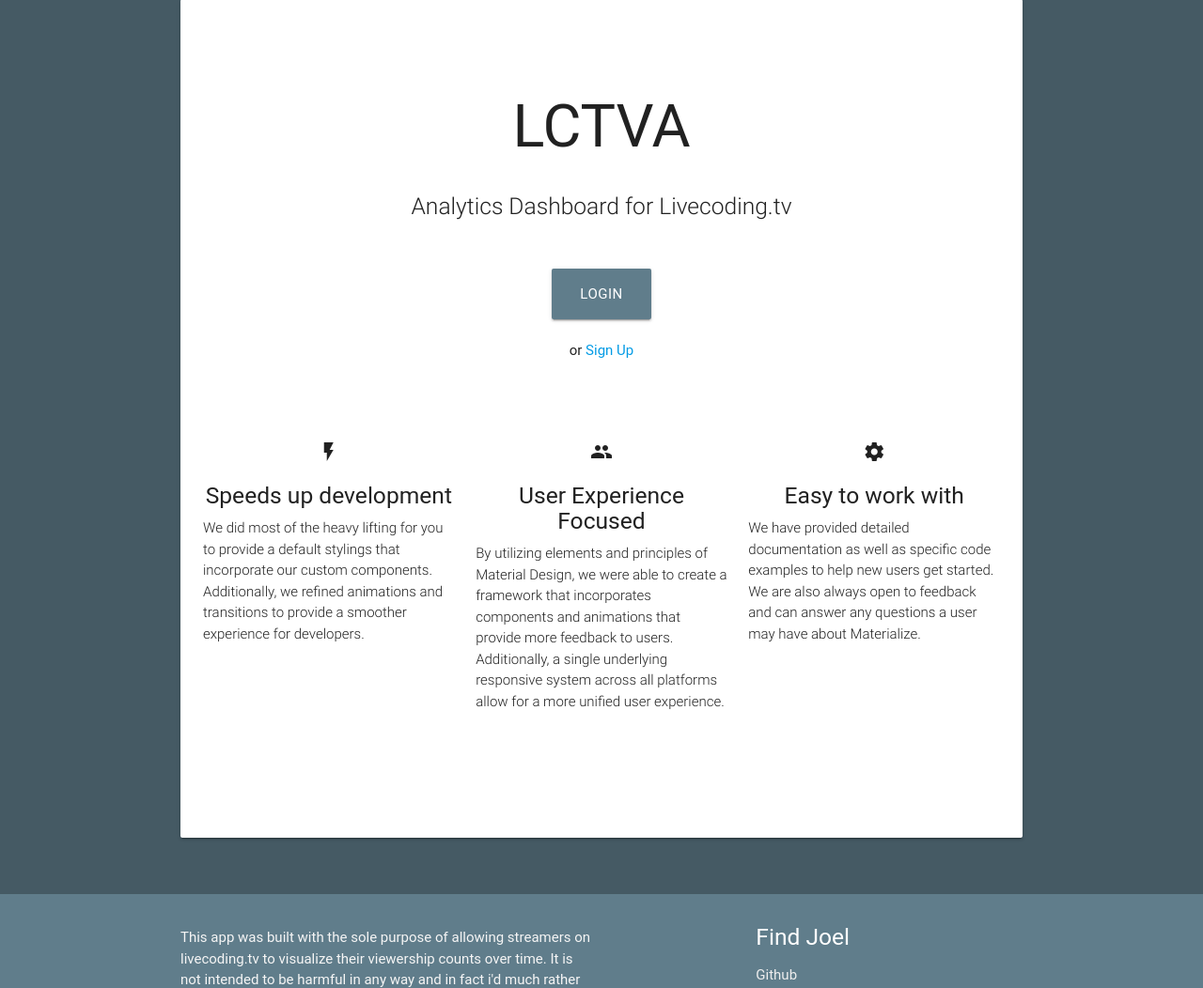
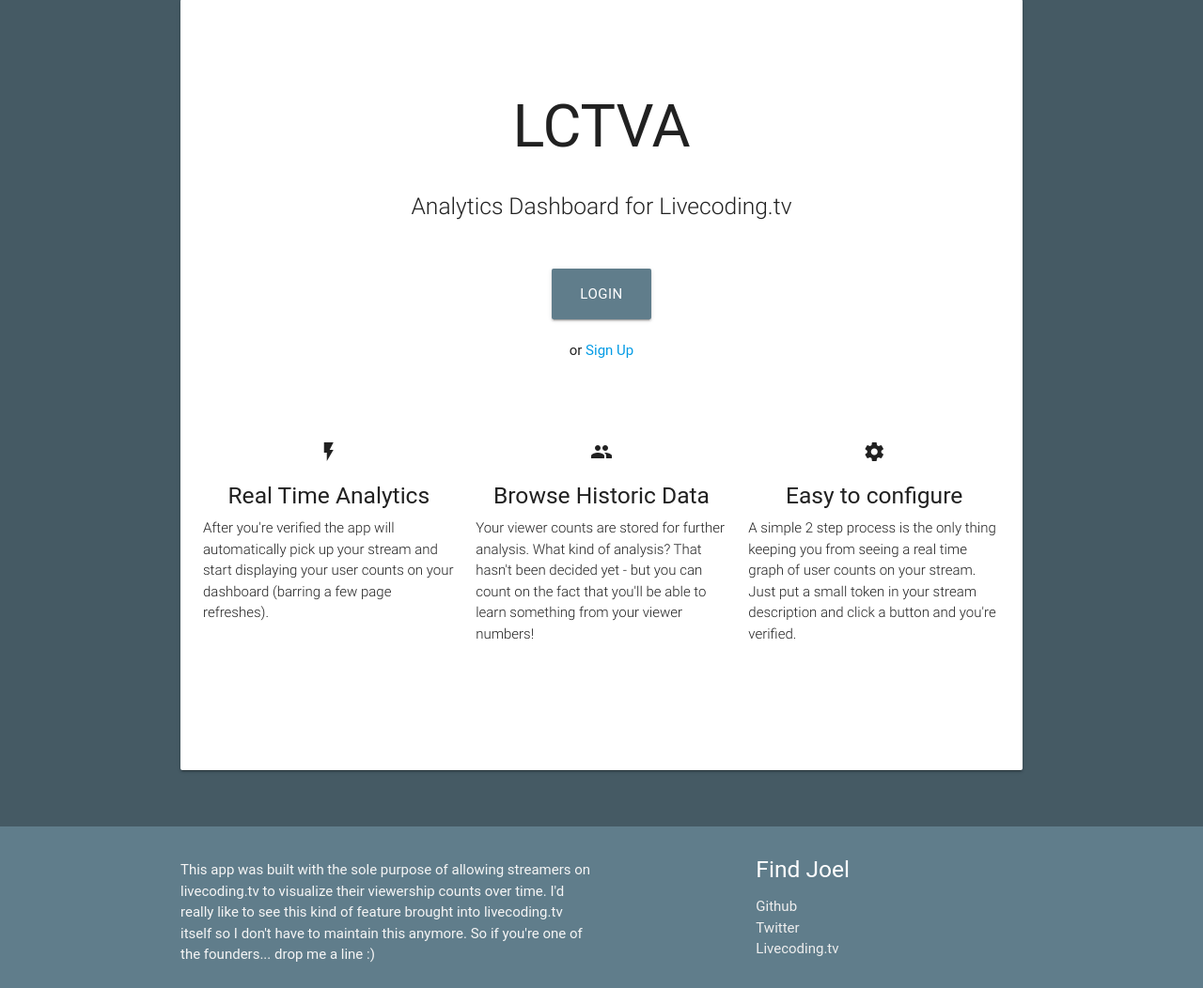
Before and after one commit to taddeimania/lctva, a Django app: page / in a window 1280 px wide. Shown: the part 95-1147 px from the top of the page at 94% size. Run offline with Django 3.2, Linux system fonts and the light colour scheme; parts of the project's set-up code (start-up, migrations or seed data) failed here and were passed over; some libraries are stand-ins or nearby versions; some web fonts are replaced.

Commit message:
More frontend work

```diff
--- a/app/templates/base.html
+++ b/app/templates/base.html
@@ -44,7 +44,7 @@
         <div class="col l6 s12">
           <h5 class="white-text"></h5>
           <p class="grey-text text-lighten-4">This app was built with the sole purpose of allowing streamers on livecoding.tv to visualize their viewership counts over time.
-          It is not intended to be harmful in any way and in fact i'd much rather see this kind of feature brought into livecoding.tv itself so I don't have to maintain this anymore.
+          I'd really like to see this kind of feature brought into livecoding.tv itself so I don't have to maintain this anymore.
           So if you're one of the founders... drop me a line :)</p>
         </div>
         <div class="col l4 offset-l2 s12">
--- a/app/templates/index.html
+++ b/app/templates/index.html
@@ -27,27 +27,30 @@
         <div class="col s12 m4">
           <div class="icon-block">
             <h2 class="center primary-text-color"><i class="material-icons">flash_on</i></h2>
-            <h5 class="center">Speeds up development</h5>
+            <h5 class="center">Real Time Analytics</h5>
 
-            <p class="light">We did most of the heavy lifting for you to provide a default stylings that incorporate our custom components. Additionally, we refined animations and transitions to provide a smoother experience for developers.</p>
+            <p class="light">After you're verified the app will automatically pick up your stream and start displaying
+            your user counts on your dashboard (barring a few page refreshes).</p>
           </div>
         </div>
 
         <div class="col s12 m4">
           <div class="icon-block">
             <h2 class="center primary-text-color"><i class="material-icons">group</i></h2>
-            <h5 class="center">User Experience Focused</h5>
+            <h5 class="center">Browse Historic Data</h5>
 
-            <p class="light">By utilizing elements and principles of Material Design, we were able to create a framework that incorporates components and animations that provide more feedback to users. Additionally, a single underlying responsive system across all platforms allow for a more unified user experience.</p>
+            <p class="light">Your viewer counts are stored for further analysis. What kind of analysis? That hasn't
+            been decided yet - but you can count on the fact that you'll be able to learn something from your viewer numbers!</p>
           </div>
         </div>
 
         <div class="col s12 m4">
           <div class="icon-block">
             <h2 class="center primary-text-color"><i class="material-icons">settings</i></h2>
-            <h5 class="center">Easy to work with</h5>
+            <h5 class="center">Easy to configure</h5>
 
-            <p class="light">We have provided detailed documentation as well as specific code examples to help new users get started. We are also always open to feedback and can answer any questions a user may have about Materialize.</p>
+            <p class="light">A simple 2 step process is the only thing keeping you from seeing a real time graph of
+            user counts on your stream.  Just put a small token in your stream description and click a button and you're verified.</p>
           </div>
         </div>
       </div>
```
